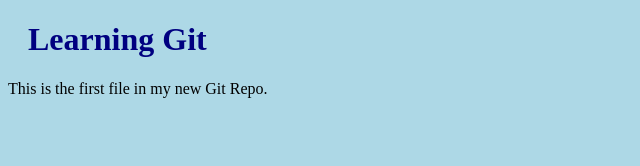
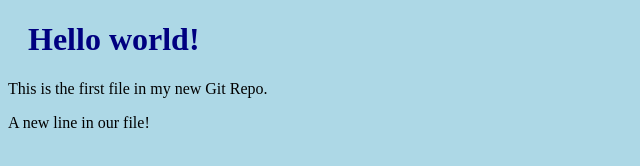
Before and after one commit to farooq4386/hello-world, a plain HTML site: page index.html in a window 1280 px wide. Shown: the whole page, without its empty margins (0-640 px from the left). Drawn offline with Linux system fonts and the light colour scheme.

Commit message:
Updated index.html with a new line

```diff
--- a/index.html
+++ b/index.html
@@ -1,13 +1,14 @@
 <!DOCTYPE html>
 <html>
 <head>
-<title>Learning Git</title>
+<title>Hello World!</title>
 <link rel="stylesheet" href="bluestyle.css">
 </head>
 <body>
 
-<h1>Learning Git</h1>
+<h1>Hello world!</h1>
 <p>This is the first file in my new Git Repo.</p>
+<p>A new line in our file!</p>
 
 </body>
 </html>
```
